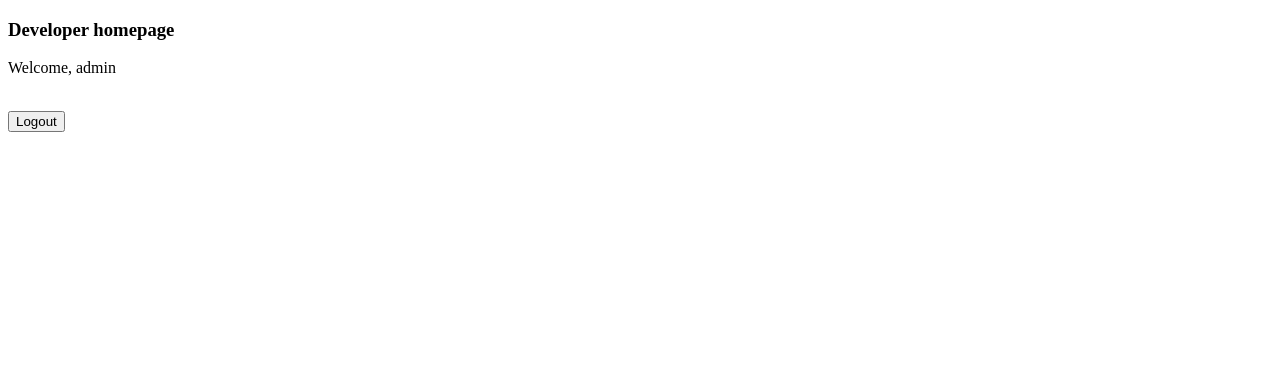
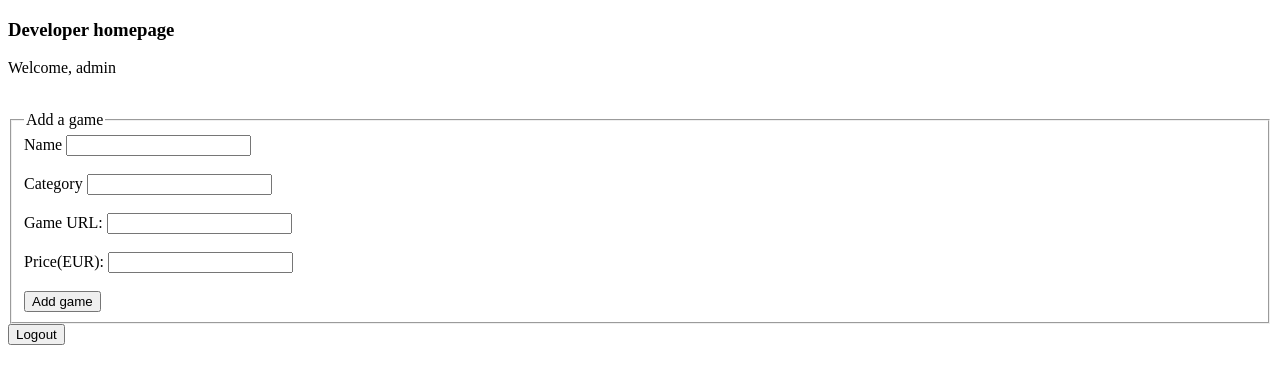
Before and after one commit to Alapan/game_store, a Django app: template wsdProject/gamestore/templates/gamestore/developer_homepage.html in a window 1280 px wide. Shown: the top 384 px of the page. Run offline with Django 3.2, Linux system fonts and the light colour scheme; the template is opened without the code that fills it, so the values that code supplies are empty; a user stored in the database is signed in; parts of the project's set-up code (start-up, migrations or seed data) failed here and were passed over.

Commit message:
Add game by developer logic added, not working correcly

```diff
--- a/wsdProject/gamestore/models.py
+++ b/wsdProject/gamestore/models.py
@@ -9,7 +9,7 @@ class Usertypes(models.Model):
 		return self.user_name
 
 class Games(models.Model):
-	name = models.CharField(max_length=100, unique=True)
+	name = models.CharField(max_length=100,unique=True)
 	category = models.CharField(max_length=100)
 	url = models.URLField()
 	developer = models.OneToOneField(User)
--- a/wsdProject/gamestore/templates/gamestore/developer_homepage.html
+++ b/wsdProject/gamestore/templates/gamestore/developer_homepage.html
@@ -1,9 +1,41 @@
 <!DOCTYPE html>
 <html>
-    <title></title>
+    <head>
+    <title>Developer homepage</title>
+    <script>
+	function validateForm(){
+		var name = document.forms["addform"]["name"].value;
+		var category = document.forms["addform"]["category"].value;
+		var url = document.forms["addform"]["url"].value;
+		var price = document.forms["addform"]["price"].value;
+		if((name==null || name="") || (category==null || category=="") || (url==null || url=="") || (price==null || price=="")){
+			alert("No field can be left blank!");
+			return false;
+		}
+	}
+    </script>
+    </head>
     <body>
         <h3>Developer homepage</h3>
         <p>Welcome, {{user.get_username}}</p></br>
+	<form name="addform" action="/addgame/" onsubmit="return valiateForm()" method="post">{% csrf_token %}
+		<fieldset>
+			<legend> Add a game </legend>
+			<label for="name">Name </label>
+			<input id="name" type="text" name="name" /><br><br>
+			<label for="category">Category </label>
+			<input id="category" type="text" name="category" /><br><br>
+			<label for="url">Game URL: </label>
+			<input id="url" type="text" name="url" /><br><br>
+			<input type="hidden" name="developer" value="{{user.get_username}}">
+			<label for="price">Price(EUR): </label>
+			<input id="price" type="text" name="price" /><br><br>
+			<input type="submit" value="Add game"/>
+			{% if saved %}
+				<script>alert("Game successfully added!")</script>
+			{% endif %}
+		</fieldset>
+	</form>
         <form action="/logout/" method="post">{% csrf_token %}
             <input type="submit" value="Logout" />
         </form>
--- a/wsdProject/wsdProject/urls.py
+++ b/wsdProject/wsdProject/urls.py
@@ -12,5 +12,6 @@ urlpatterns = patterns('',
 	url(r'^login/','gamestore.views.login_view'),
 	url(r'^logout/','gamestore.views.logout_view'),
 	url(r'^registration/','gamestore.views.registration'),
+	url(r'^addgame/','gamestore.views.addgame'),
 	url(r'^gamestore/', include('gamestore.urls', namespace="gamestore")),
 )
```
Also changed, not shown: wsdProject/gamestore/views.py (+21 -0 lines), wsdProject/db.sqlite3, wsdProject/gamestore/migrations/0007_auto_20150126_0158.py (added), wsdProject/gamestore/migrations/0008_auto_20150126_0200.py (added), wsdProject/gamestore/migrations/0009_auto_20150126_0201.py (added).
